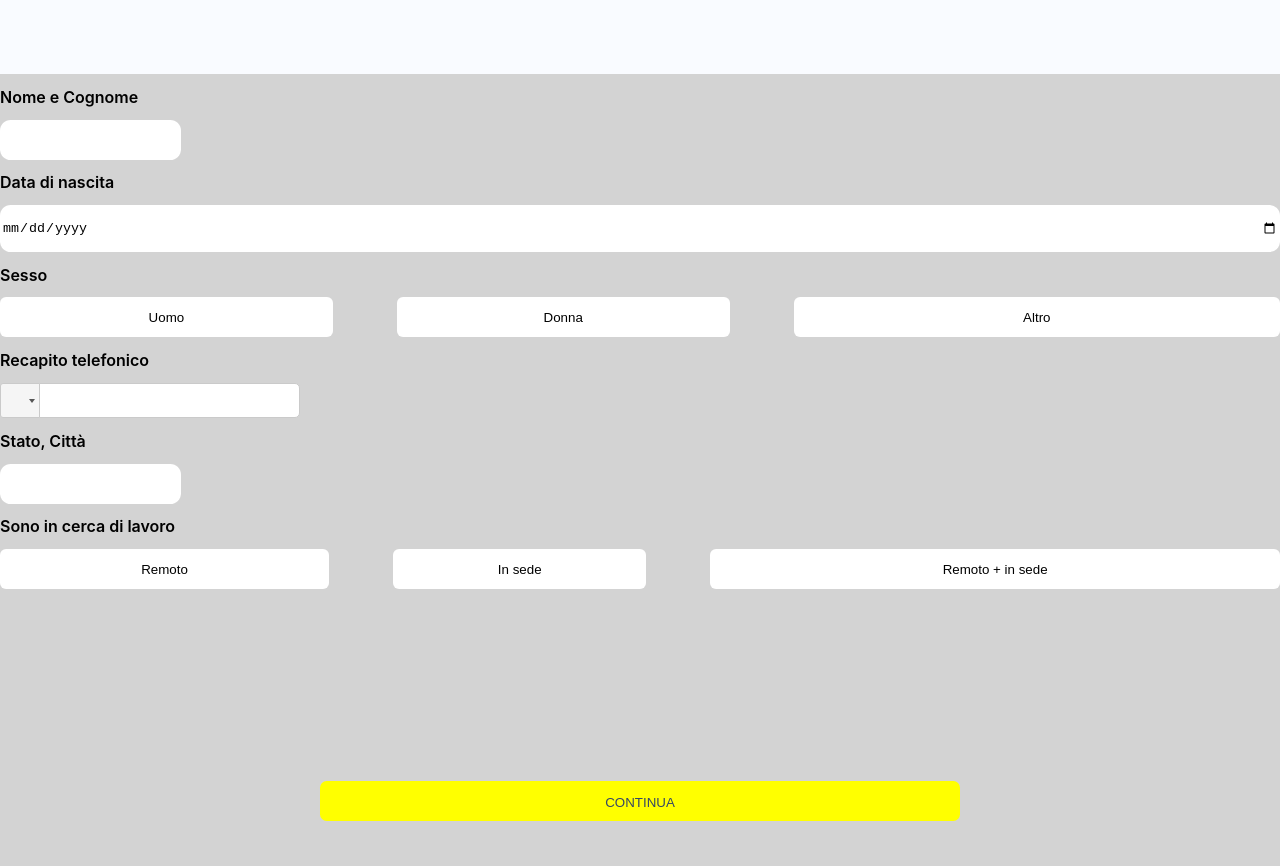
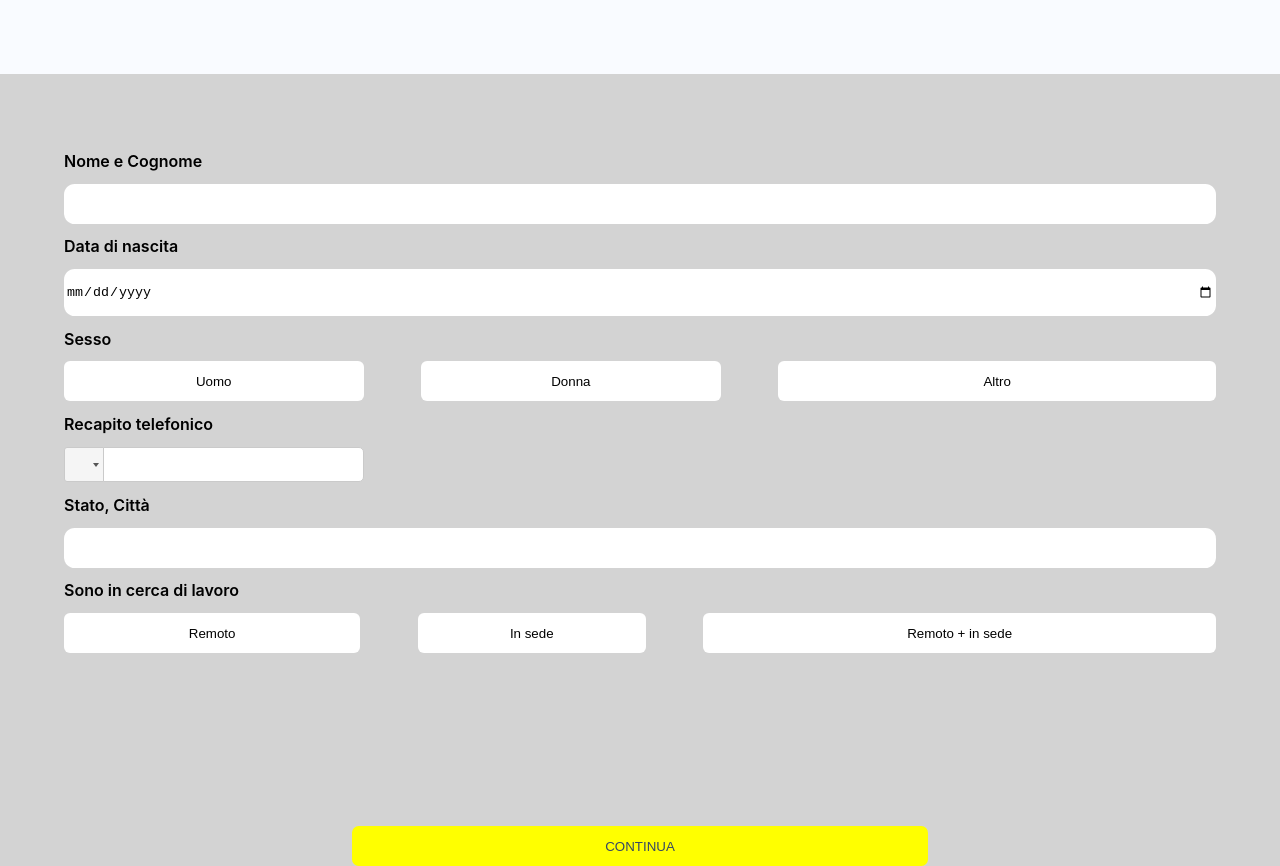
Before and after one commit to Emiliano-S/devmeet, a React (Create React App) app: page / in a window 1280 px wide. Shown: the part 2260-3126 px from the top of the page. Before the commit the page ends 3081 px from the top, so only its background shows below. Built offline with nearby package versions, Linux system fonts and the light colour scheme; the HTML template or start-up script is replaced by a standard one.

Commit message:
add style

```diff
--- a/src/components/Form.js
+++ b/src/components/Form.js
@@ -10,47 +10,35 @@ export default function Form() {
     const [value, setValue] = useState()
     return (
         <>
+            <div className="form-container">
                 <form>
-                <div className='title-style'>Nome e Cognome</div>
-                <input className='input' type={'text'}
+                    <div className='form-title-style'>Nome e Cognome</div>
+                    <input className='input-form-style' type={'text'}
                         pattern="[a-z]" required></input>
 
-                <div className='title-style'>Data di nascita</div>
-                <input className="input" type="date" style={{ height: '3.5em', width: '100%' }}
+                    <div className='form-title-style'>Data di nascita</div>
+                    <input className="input-form-style" type="date" style={{ height: '3.5em', width: '100%' }}
                         min="1932-01-01" max="2022-12-31" required></input>
 
-                <div className='title-style'>Sesso</div>
+                    <div className='form-title-style'>Sesso</div>
                     <div className="option-container">
-                    <Button selectButton
-                        bgColor={'white'}
-                        wd={'26%'}
-                        hg={'3em'}
-                        text={'Uomo'} />
-                    <Button selectButton
-                        bgColor={'white'}
-                        wd={'26%'}
-                        hg={'3em'}
-                        text={'Donna'} />
-                    <Button selectButton
-                        bgColor={'white'}
-                        wd={'38%'}
-                        hg={'3em'}
-                        text={'Altro'} />
+                        <Button selectButton bgColor={'white'} wd={'26%'} hg={'3em'} text={'Uomo'} />
+                        <Button selectButton bgColor={'white'} wd={'26%'} hg={'3em'} text={'Donna'} />
+                        <Button selectButton bgColor={'white'} wd={'38%'} hg={'3em'} text={'Altro'} />
                     </div>
 
-                <div className='title-style'>Recapito telefonico</div>
+                    <div className='form-title-style'>Recapito telefonico</div>
                     <PhoneInput
                         placeholder=''
                         value={value}
                         onChange={setValue}
-                    style={{width: '10%'}}
                     />
 
 
-                <div className='title-style'>Stato, Città</div>
-                <input type={'text'} className='input' required></input>
+                    <div className='form-title-style'>Stato, Città</div>
+                    <input type={'text'} className='input-form-style' required></input>
 
-                <div className='title-style'>Sono in cerca di lavoro</div>
+                    <div className='form-title-style'>Sono in cerca di lavoro</div>
                     <div className="option-container">
                         <Button selectButton
                             bgColor={'white'}
@@ -83,6 +71,7 @@ export default function Form() {
                             color: 'rgb(54,71,100)'
                         }} />
                 </form>
+            </div>
         </>
     )
 }
--- a/src/components/style/Form.css
+++ b/src/components/style/Form.css
@@ -2,44 +2,30 @@ body {
   background-color: lightgray;
 }
 
-.title-style {
+.form-container {
+  width: 90%;
+  margin: 5%;
+}
+
+.form-title-style {
   padding: 0.8em 0em;
   font-weight: 600;
 }
 
 .option-container {
+  width: 100%;
+  height: auto;
   display: flex;
   flex-direction: row;
   gap: 5%;
 }
 
-.option {
-  border-radius: 0.5em;
-  -webkit-border-radius: 0.5em;
-  -moz-border-radius: 0.5em;
-  -ms-border-radius: 0.5em;
-  -o-border-radius: 0.5em;
-  width: fit-content;
-  height: auto;
-  padding: 1em;
-  cursor: pointer;
-  border-color: transparent;
-}
-
-.input {
+.input-form-style {
+  width: 100%;
   height: 3em;
   outline: none;
   border-color: transparent;
   border-radius: 0.8em;
-  -webkit-border-radius: 0.8em;
-  -moz-border-radius: 0.8em;
-  -ms-border-radius: 0.8em;
-  -o-border-radius: 0.8em;
 }
 
-.phone-container {
-  display: flex;
-  flex-direction: row;
-}
-
-/*# sourceMappingURL=Form.css.map */
+/*# sourceMappingURL=form.css.map */
--- a/src/components/style/Form.scss
+++ b/src/components/style/Form.scss
@@ -1,38 +1,25 @@
-body{
+body {
   background-color: lightgray;
 }
-.title-style{
-    padding:0.8em 0em;
+.form-container {
+  width: 90%;
+  margin: 5%;
+}
+.form-title-style {
+  padding: 0.8em 0em;
   font-weight: 600;
 }
-  .option-container{
+.option-container {
+  width: 100%;
+  height: auto;
   display: flex;
   flex-direction: row;
-    gap:5%;
+  gap: 5%;
 }
-  .option{
-    border-radius:0.5em;
-    -webkit-border-radius:0.5em;
-    -moz-border-radius:0.5em;
-    -ms-border-radius:0.5em;
-    -o-border-radius:0.5em;
-    width: fit-content;
-    height: auto;
-    padding:1em;
-    cursor:pointer;
-    border-color:transparent
+.input-form-style {
+  width: 100%;
+  height: 3em;
+  outline: none;
+  border-color: transparent;
+  border-radius: 0.8em;
 }
-  .input{
-    height:3em;
-    outline: none;
-    border-color:transparent;
-    border-radius: 0.8em;
-    -webkit-border-radius: 0.8em;
-    -moz-border-radius: 0.8em;
-    -ms-border-radius: 0.8em;
-    -o-border-radius: 0.8em;
-  }
-  .phone-container{
-    display: flex;
-    flex-direction: row;
-  }
```
Also changed, not shown: 1 other file (tests, documents, lock files or other folders). Lines whose indentation alone changed are shown as unchanged.
